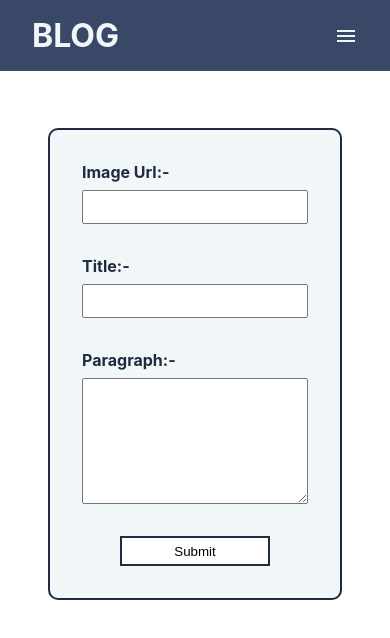
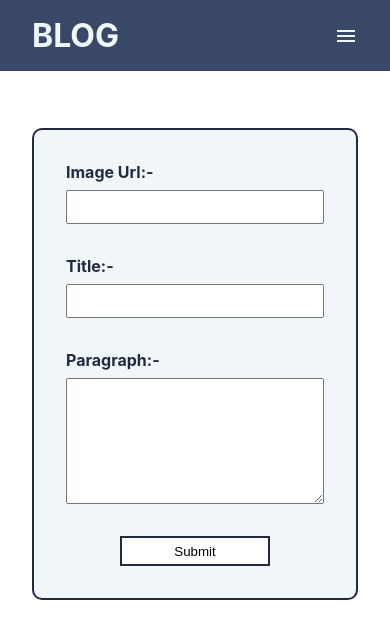
Before and after one commit to Mud2003/Blogger-app, a React (Create React App) app: page /createpost in a window 390 px wide. Shown: the top 638 px of the page. Built offline with nearby package versions, Linux system fonts and the light colour scheme.

Commit message:
Update createpost.css

```diff
--- a/src/components/Pages/CreatePost/createpost.css
+++ b/src/components/Pages/CreatePost/createpost.css
@@ -67,6 +67,12 @@
     }
 }
 @media screen and (max-width: 488px) {
+    .form{
+        padding-top: 8rem;
+        padding-left: 2rem;
+        padding-right: 2rem;
+        padding-bottom: 3rem;
+    }
     .formcontent{
         border: 2px solid #212A3E;
         border-radius: 10px;
```
